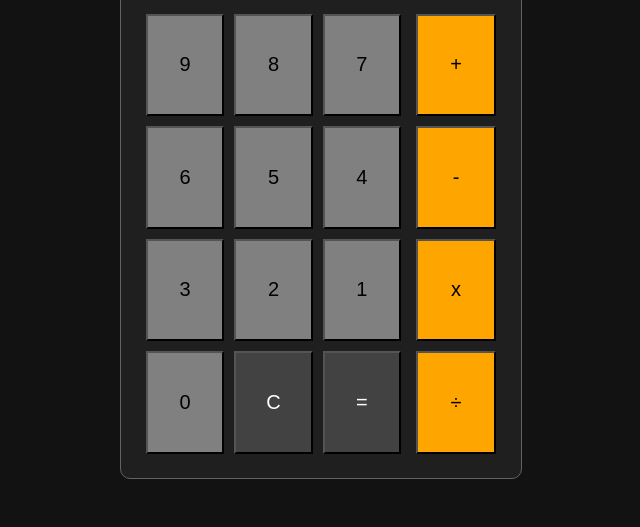
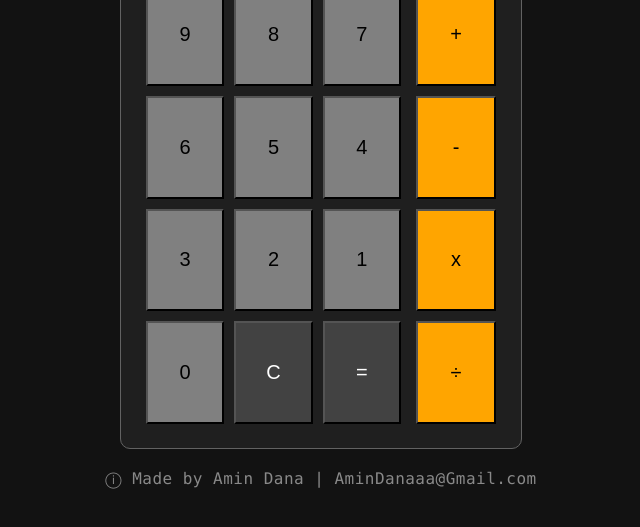
Before and after one commit to AminDanaaa/simple-calculator, a plain HTML site: page index.html in a window 1280 px wide. Shown: the part 227-754 px from the top of the page, without its empty margins (319-959 px from the left). Drawn offline with Linux system fonts and the light colour scheme; a web font is replaced by a local one.

Commit message:
add my info

```diff
--- a/CSS/styles.css
+++ b/CSS/styles.css
@@ -18,9 +18,14 @@ html {
 body {
     background-color: #121212;
     display: flex;
+    flex-direction: column;
     justify-content: center;
     align-items: center;
     height: 98vh;
+}
+
+body p {
+    color: rgba(255, 255, 255, 0.5);
 }
 
 .container {
--- a/index.html
+++ b/index.html
@@ -9,5 +9,6 @@
 </head>
 <body>
     <div class="container"></div>
+    <p>ⓘ Made by Amin Dana | AminDanaaa@Gmail.com</p>
 </body>
 </html>
```
